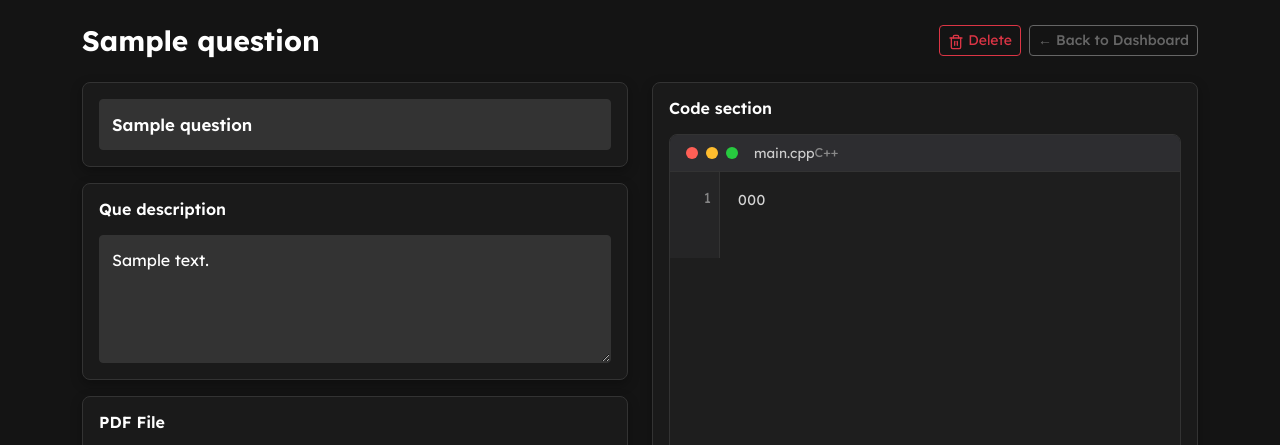
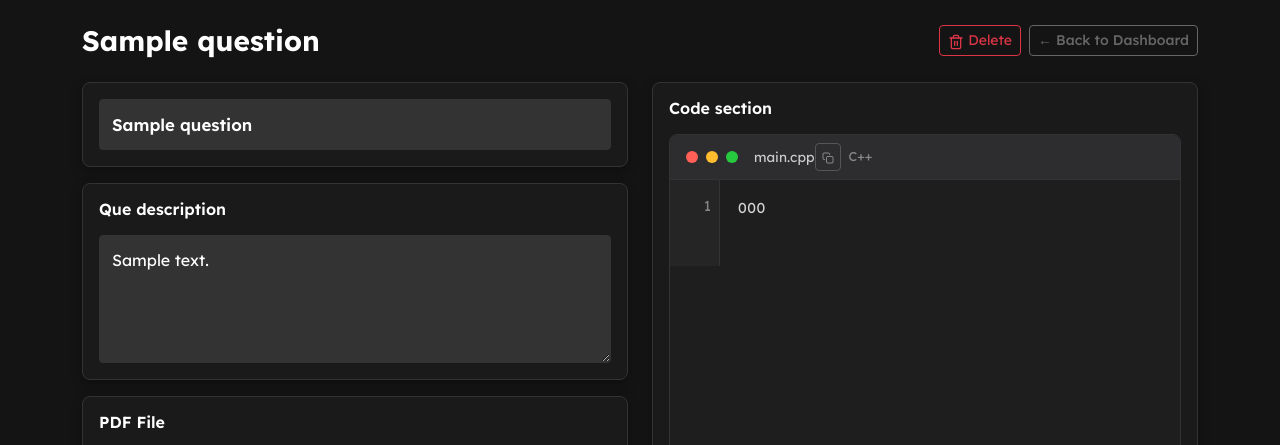
Before and after one commit to Prathmeshgumal/QFolders, a Flask app: template templates/question.html in a window 1280 px wide. Shown: the part 63-508 px from the top of the page. Run offline with Flask 3, Linux system fonts and the light colour scheme; the template is opened without the code that fills it: most values are stand-ins (such as "Sample title", 1, 10 or a date in 2020); parts of the project's set-up code (start-up, migrations or seed data) failed here and were passed over.

Commit message:
copy button

```diff
--- a/templates/question.html
+++ b/templates/question.html
@@ -120,7 +120,15 @@
                 <div style="width: 12px; height: 12px; background: #27ca3f; border-radius: 50%; margin-right: 16px;"></div>
                 <span style="color: #cccccc; font-size: 0.85rem; font-family: 'Segoe UI', sans-serif;">main.cpp</span>
               </div>
-              <div style="color: #888; font-size: 0.8rem; font-family: 'Segoe UI', sans-serif;">C++</div>
+              <div style="display: flex; align-items: center; gap: 8px;">
+                <button type="button" class="copy-code-btn" onclick="copyCodeToClipboard()" title="Copy code" style="background: transparent; border: 1px solid #555; color: #888; padding: 4px 6px; border-radius: 4px; font-size: 0.75rem; cursor: pointer; transition: all 0.2s ease;">
+                  <svg width="12" height="12" viewBox="0 0 24 24" fill="none" stroke="currentColor" stroke-width="2" stroke-linecap="round" stroke-linejoin="round">
+                    <rect x="9" y="9" width="13" height="13" rx="2" ry="2"></rect>
+                    <path d="M5 15H4a2 2 0 0 1-2-2V4a2 2 0 0 1 2-2h9a2 2 0 0 1 2 2v1"></path>
+                  </svg>
+                </button>
+                <div style="color: #888; font-size: 0.8rem; font-family: 'Segoe UI', sans-serif;">C++</div>
+              </div>
             </div>
             <div class="code-editor-content" style="position: relative; overflow-x: auto;">
               <div class="code-editor-lines" style="display: flex; font-family: 'Fira Code', 'Consolas', 'Monaco', 'Courier New', monospace; font-size: 0.9rem; line-height: 1.5;">
@@ -145,7 +153,15 @@
                 <div style="width: 12px; height: 12px; background: #27ca3f; border-radius: 50%; margin-right: 16px;"></div>
                 <span style="color: #cccccc; font-size: 0.85rem; font-family: 'Segoe UI', sans-serif;">main.cpp</span>
               </div>
-              <div style="color: #888; font-size: 0.8rem; font-family: 'Segoe UI', sans-serif;">C++</div>
+              <div style="display: flex; align-items: center; gap: 8px;">
+                <button type="button" class="copy-code-btn" onclick="copyCodeToClipboard()" title="Copy code" style="background: transparent; border: 1px solid #555; color: #888; padding: 4px 6px; border-radius: 4px; font-size: 0.75rem; cursor: pointer; transition: all 0.2s ease;">
+                  <svg width="12" height="12" viewBox="0 0 24 24" fill="none" stroke="currentColor" stroke-width="2" stroke-linecap="round" stroke-linejoin="round">
+                    <rect x="9" y="9" width="13" height="13" rx="2" ry="2"></rect>
+                    <path d="M5 15H4a2 2 0 0 1-2-2V4a2 2 0 0 1 2-2h9a2 2 0 0 1 2 2v1"></path>
+                  </svg>
+                </button>
+                <div style="color: #888; font-size: 0.8rem; font-family: 'Segoe UI', sans-serif;">C++</div>
+              </div>
             </div>
             <div class="code-editor-content" style="position: relative; overflow-x: auto;">
               <div class="code-editor-lines" style="display: flex; font-family: 'Fira Code', 'Consolas', 'Monaco', 'Courier New', monospace; font-size: 0.9rem; line-height: 1.5;">
@@ -278,9 +294,129 @@ textarea:focus {
   outline: 2px solid #007bff !important;
   outline-offset: 2px;
 }
+
+/* Copy button styling */
+.copy-code-btn {
+  background: transparent !important;
+  border: 1px solid #555 !important;
+  color: #888 !important;
+  padding: 4px 6px !important;
+  border-radius: 4px !important;
+  font-size: 0.75rem !important;
+  cursor: pointer !important;
+  transition: all 0.2s ease !important;
+}
+
+.copy-code-btn:hover {
+  background: #555 !important;
+  color: #fff !important;
+  border-color: #777 !important;
+  transform: translateY(-1px);
+}
+
+.copy-code-btn:active {
+  transform: translateY(0);
+  background: #666 !important;
+}
 </style>
 
 <script>
+// Copy code to clipboard function
+function copyCodeToClipboard() {
+  const codeTextarea = document.querySelector('textarea[name="code"]');
+  if (!codeTextarea) {
+    console.error('Code textarea not found');
+    return;
+  }
+
+  const codeContent = codeTextarea.value;
+  if (!codeContent.trim()) {
+    showCopyFeedback('No code to copy', 'warning');
+    return;
+  }
+
+  // Use the modern clipboard API
+  if (navigator.clipboard && window.isSecureContext) {
+    navigator.clipboard.writeText(codeContent).then(() => {
+      showCopyFeedback('Code copied to clipboard!', 'success');
+    }).catch(err => {
+      console.error('Failed to copy: ', err);
+      fallbackCopyTextToClipboard(codeContent);
+    });
+  } else {
+    // Fallback for older browsers
+    fallbackCopyTextToClipboard(codeContent);
+  }
+}
+
+// Fallback copy function for older browsers
+function fallbackCopyTextToClipboard(text) {
+  const textArea = document.createElement("textarea");
+  textArea.value = text;
+  textArea.style.position = "fixed";
+  textArea.style.left = "-999999px";
+  textArea.style.top = "-999999px";
+  document.body.appendChild(textArea);
+  textArea.focus();
+  textArea.select();
+
+  try {
+    const successful = document.execCommand('copy');
+    if (successful) {
+      showCopyFeedback('Code copied to clipboard!', 'success');
+    } else {
+      showCopyFeedback('Failed to copy code', 'error');
+    }
+  } catch (err) {
+    console.error('Fallback copy failed: ', err);
+    showCopyFeedback('Failed to copy code', 'error');
+  }
+
+  document.body.removeChild(textArea);
+}
+
+// Show copy feedback
+function showCopyFeedback(message, type) {
+  // Create or update feedback element
+  let feedback = document.getElementById('copyFeedback');
+  if (!feedback) {
+    feedback = document.createElement('div');
+    feedback.id = 'copyFeedback';
+    feedback.style.cssText = `
+      position: fixed;
+      top: 20px;
+      right: 20px;
+      padding: 8px 16px;
+      border-radius: 4px;
+      font-size: 14px;
+      font-weight: 500;
+      z-index: 1000;
+      opacity: 0;
+      transition: opacity 0.3s ease;
+      max-width: 300px;
+      word-wrap: break-word;
+    `;
+    document.body.appendChild(feedback);
+  }
+
+  // Set color based on type
+  const colors = {
+    success: '#28a745',
+    warning: '#ffc107',
+    error: '#dc3545'
+  };
+
+  feedback.style.background = colors[type] || colors.success;
+  feedback.style.color = type === 'warning' ? '#000' : '#fff';
+  feedback.textContent = message;
+  feedback.style.opacity = '1';
+
+  // Hide after 3 seconds
+  setTimeout(() => {
+    feedback.style.opacity = '0';
+  }, 3000);
+}
+
 function togglePDFViewer() {
   const viewer = document.getElementById('pdfViewer');
   const button = document.getElementById('viewerToggleBtn');
```
